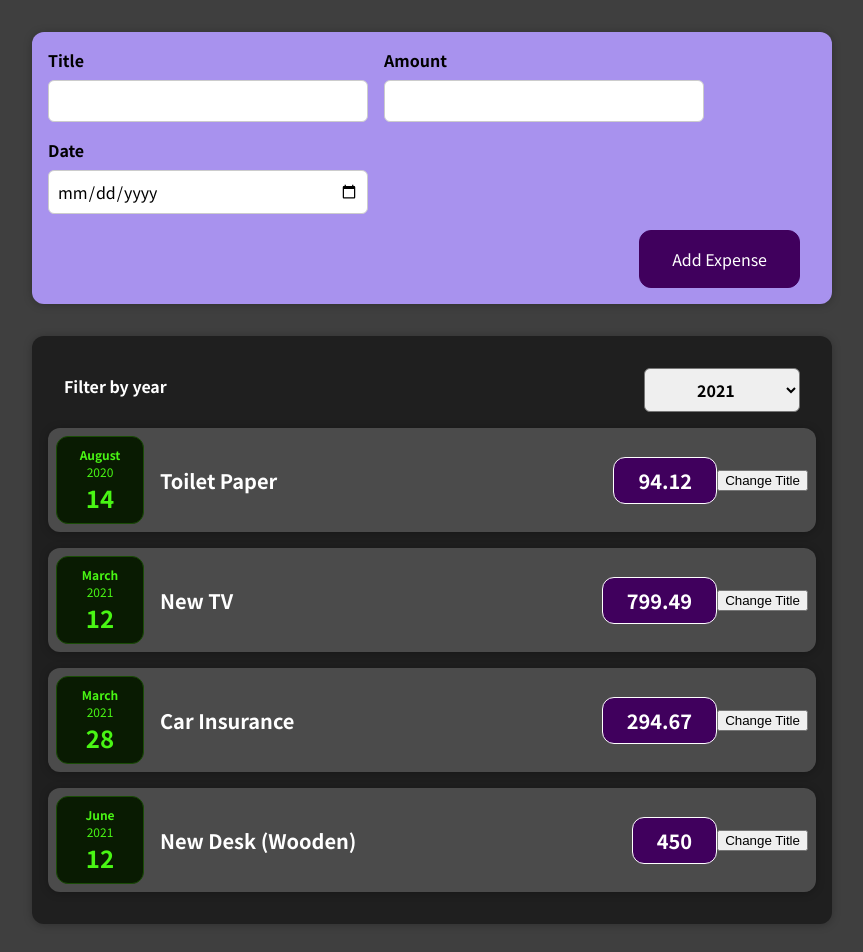
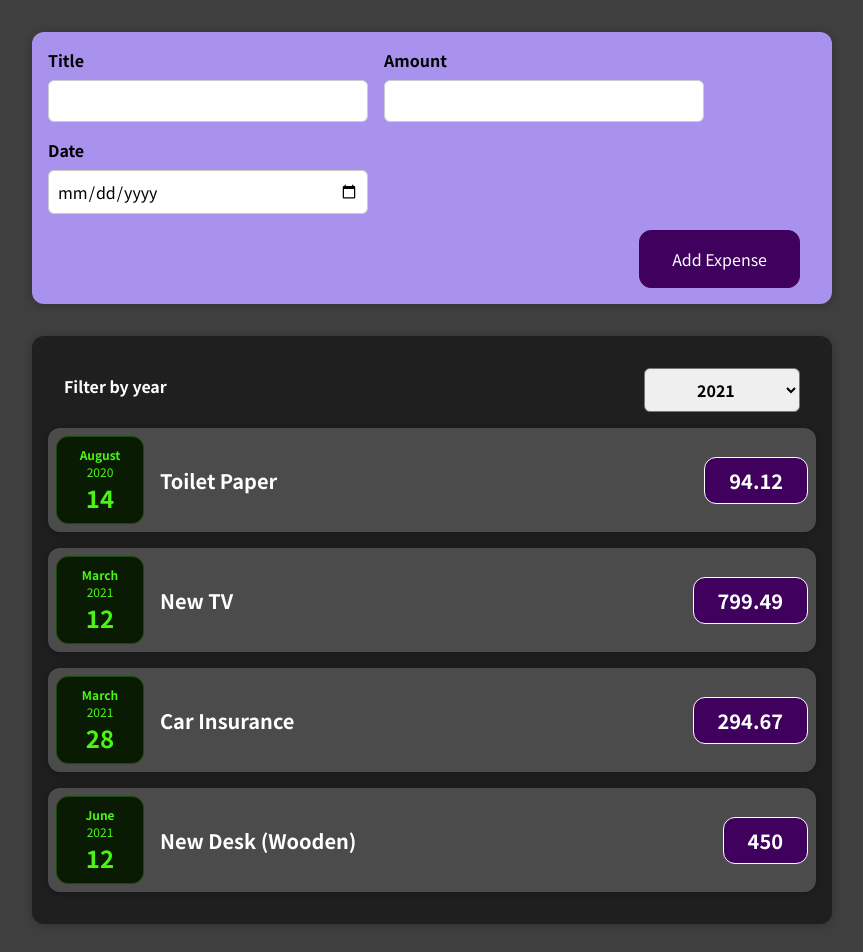
Before and after one commit to rbekeris/Udemy_React_Course, a React (Create React App) app in the folder react-complete-guide/: page / in a window 1280 px wide. Shown: the top 952 px of the page, without its empty margins (208-1071 px from the left). Built offline with nearby package versions, Linux system fonts and the light colour scheme.

Commit message:
Added stateful expense list with dinamic array display

```diff
--- a/react-complete-guide/src/App.js
+++ b/react-complete-guide/src/App.js
@@ -1,8 +1,8 @@
 import Expenses from "./components/Expenses/Expenses";
 import NewExpense from "./components/NewExpense/NewExpense";
+import React, {useState} from 'react';
 
-function App() {
-  const expenses = [
+const DUMMY_EXPENSES = [
   {
     id: 'e1',
     title: 'Toilet Paper',
@@ -23,9 +23,16 @@ function App() {
     date: new Date(2021, 5, 12),
   },
 ];
+
+function App() {
+  const [expenses, setExpenses] = useState(DUMMY_EXPENSES);
+
   const addExpenseHandler = expense => {
-    console.log('In App.js');
-    console.log(expense);
+    //Since we are updating state based on previous state value
+    //we need to use the special function form not to accidentaly cause errors
+    setExpenses(prevExenses =>{
+      return [expense,...prevExenses];
+    });
   };
 
   return (
--- a/react-complete-guide/src/components/Expenses/ExpenseItem.js
+++ b/react-complete-guide/src/components/Expenses/ExpenseItem.js
@@ -3,28 +3,21 @@ import './ExpenseItem.css';
 //We can import other components into components...
 import ExpenseDate from './ExpenseDate';
 import Card from '../UI/Card';
-import React, { useState } from 'react';
+import React from 'react';
 
 //First react componenet
 //A React component is just a JS function
 
 function ExpenseItem(props) {
-    const [title, setTitle] = useState(props.title);
-
-    const clickHandler = () => {
-        setTitle('Updated!');
-        console.log(title);
-    };
     return (
         //Custom components must be configured to support "extra css" -while in-built components support them out of the box
         <Card className="expense-item">
             <ExpenseDate date={props.date}></ExpenseDate>
             <div className="expense-item__description">
                 {/* This div no longer takes 'props.title' because it is handled by the useState React HOOK*/}
-                <h2>{title}</h2>
+                <h2>{props.title}</h2>
                 <div className="expense-item__price">{props.amount}</div>
             </div>
-            <button onClick={clickHandler}>Change Title</button>
         </Card>
     )
 }
--- a/react-complete-guide/src/components/Expenses/Expenses.js
+++ b/react-complete-guide/src/components/Expenses/Expenses.js
@@ -14,26 +14,14 @@ function Expenses(props) {
     return (
         <Card className="expenses">
             <ExpensesFilter selected={filteredYear} onChangeFilter={filterChangeHandler}/>
+              {/* We use map function to render an ExpenseItem for each value in the
+              expense array. In this case "expense" is how we call each single eement in the array*/}
+              {props.items.map(expense => (
               <ExpenseItem
-                title={props.items[0].title}
-                amount={props.items[0].amount}
-                date={props.items[0].date}
-                > </ExpenseItem>
-                <ExpenseItem
-                title={props.items[1].title}
-                amount={props.items[1].amount}
-                date={props.items[1].date}
-                > </ExpenseItem>
-                <ExpenseItem
-                title={props.items[2].title}
-                amount={props.items[2].amount}
-                date={props.items[2].date}
-                > </ExpenseItem>
-                <ExpenseItem
-                title={props.items[3].title}
-                amount={props.items[3].amount}
-                date={props.items[3].date}
-                > </ExpenseItem>
+               title ={expense.title}
+               amount={expense.amount}
+               date = {expense.date}/>
+               ))}
         </Card>
     )
 }
```
Also changed, not shown: 1 other file (tests, documents, lock files or other folders). Lines whose indentation alone changed are shown as unchanged.
